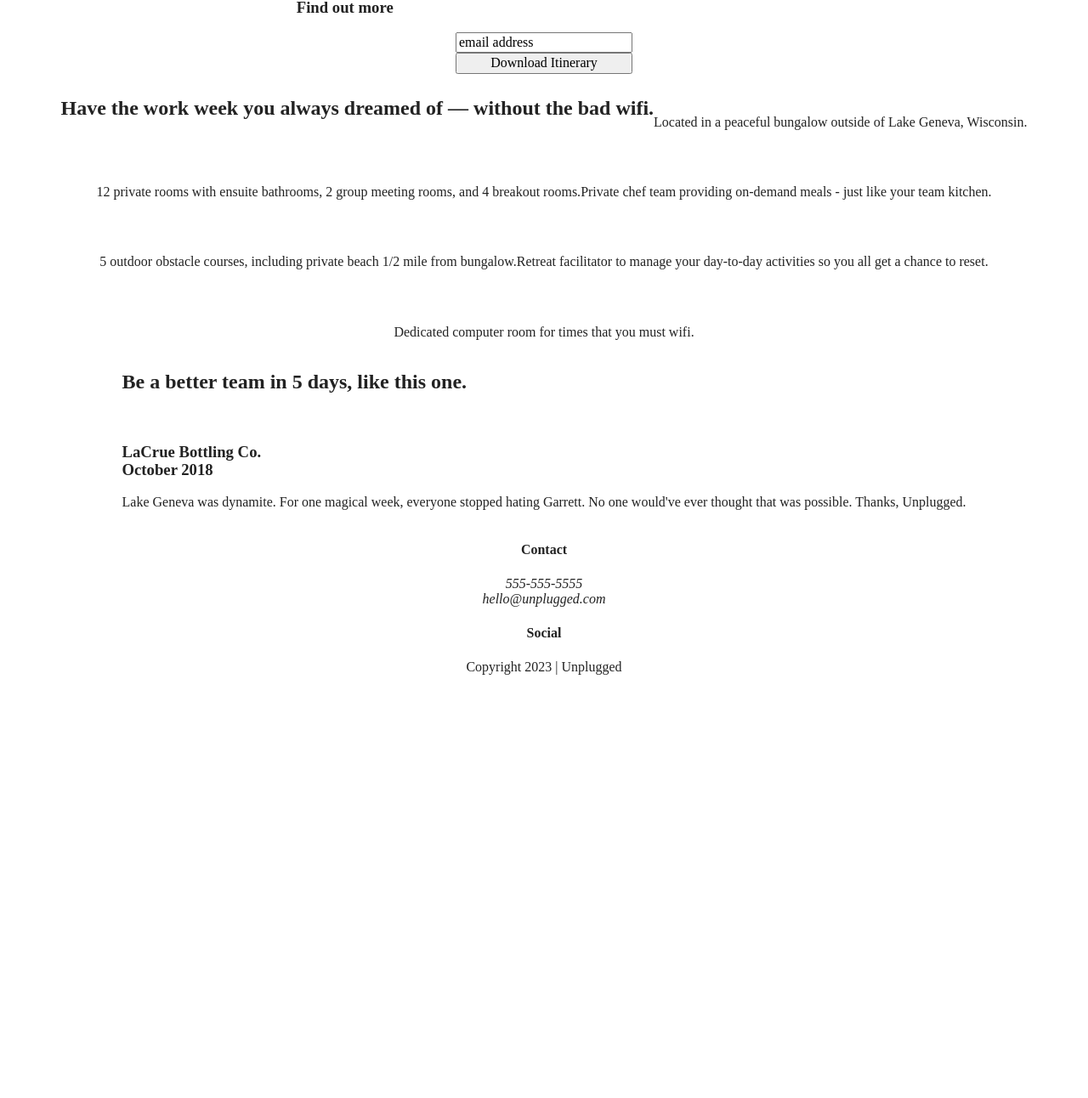
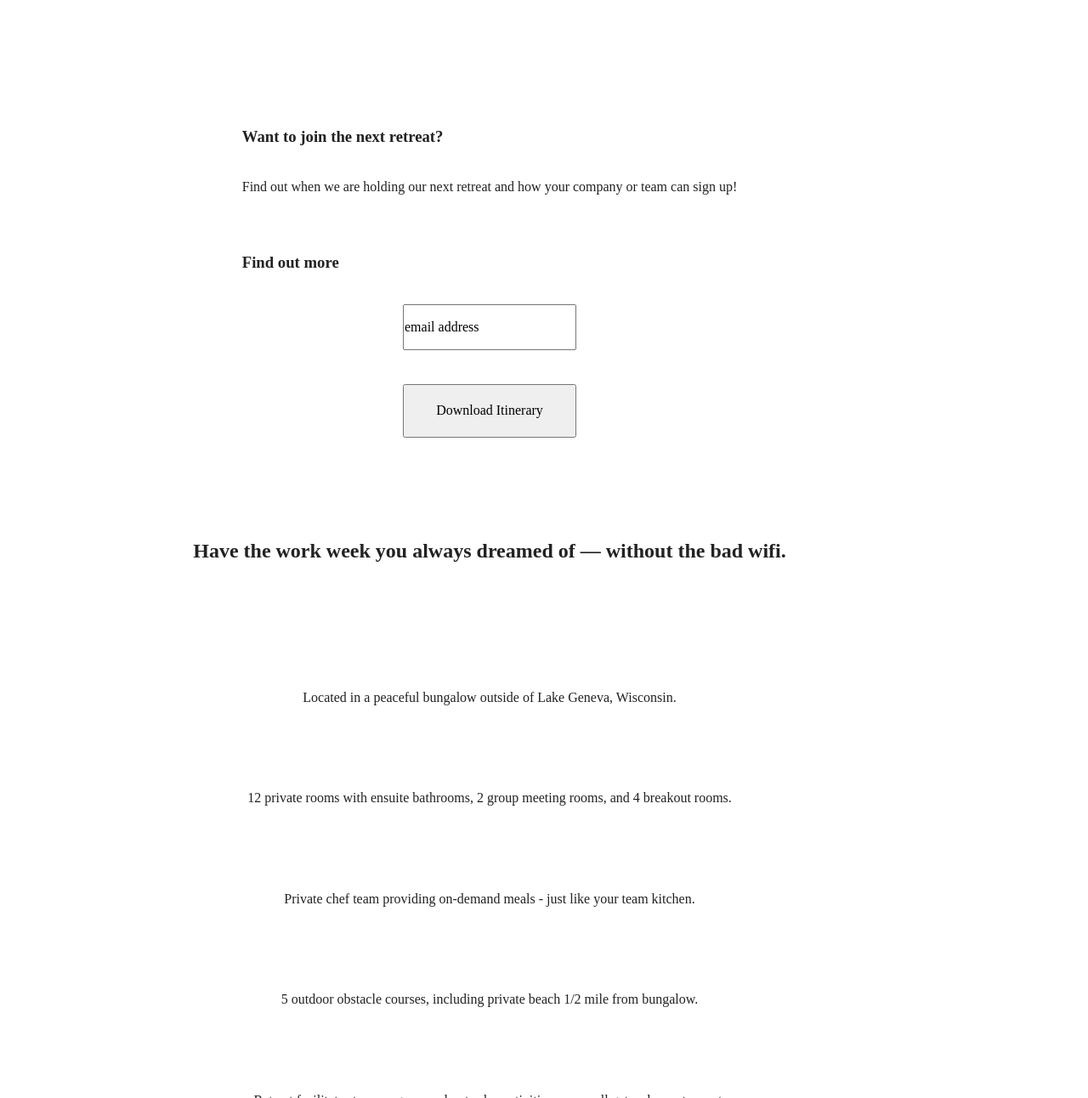
Before and after one commit to Matthias-Snell/unplugged-project, a website built with Parcel: page index.html in a window 1280 px wide. Shown: the part 248-1540 px from the top of the page at 85% size. Before the commit the page ends 1058 px from the top, so only its background shows below. Built offline with nearby package versions, Linux system fonts and the light colour scheme.

Commit message:
Updated widths & padding

```diff
--- a/css/main.css
+++ b/css/main.css
@@ -85,13 +85,18 @@ textarea {
 
 /* ==========================================================================
    Author's custom styles
-   ========================================================================== */
+========================================================================== */
+
+.content-wrapper {
+  width: 90%;
+}
 
 /* Base HEADER and FOOTER styles */
 
 header {
   display: flex;
   justify-content: center;
+  padding: 15px 0;
 }
 
 header .content-wrapper {
@@ -99,17 +104,32 @@ header .content-wrapper {
   justify-content: center;
   align-items: center;
   flex-flow: column nowrap;
+  margin: 0;
+}
+
+header nav {
+  display: flex;
+  justify-content: center;
+  width: 60%;
 }
 
 header nav ul {
   display: flex;
+  justify-content: center;
   list-style: none;
   flex-flow: row nowrap;
+  width: 50%;
 }
 
 header nav ul li {
   display: flex;
   justify-content: space-around;
+  padding: 0 30px;
+}
+
+.header-divider {
+  width: 100%;
+  padding: 10px 0 20px;
 }
 
 footer {
@@ -124,8 +144,29 @@ footer .content-wrapper {
   justify-content: center;
   align-items: center;
   flex-flow: row wrap;
+  width: 55%;
+  margin: 50px 0;
 }
 
+footer p {
+  margin: 0;
+}
+
+.contact h4 {
+  padding: 20px 0;
+}
+
+.social {
+  padding: 50px 0;
+}
+
+.social h4 {
+  padding: 20px 0;
+}
+
+.copyright {
+  padding: 20px 0;
+}
 
 /* Base MAIN styles */
 
@@ -146,10 +187,52 @@ main aside .content-wrapper {
 
 /* MAIN PAGE - specific styles */
 
+.hero-area {
+  padding: 50px 0;
+}
+
+.reach-out {
+  padding: 50px 0;
+}
+
+.form-description h3 {
+  padding: 20px 0;
+}
+
+.form-description p {
+  padding-bottom: 30px;
+}
+
 main .form {
   display: flex;
   justify-content: center;
   flex-flow: column nowrap;
+}
+
+.form-email {
+  padding: 1em 0;
+  margin-bottom: 20px;
+}
+
+.form-itinerary {
+  margin-top: 20px;
+  padding: 20px 0;
+}
+
+.features {
+  padding: 50px 0;
+}
+
+.features p {
+  margin: 0;
+}
+
+.features h2 {
+  padding-bottom: 60px;
+}
+
+.features article {
+  width: 65%;
 }
 
 main .features-items {
@@ -157,8 +240,60 @@ main .features-items {
   justify-content: center;
   text-align: center;
   flex-flow: column nowrap;
+  padding: 30px 0;
 }
 
+.features-icon {
+  padding-bottom: 40px;
+}
+
+.reviews {
+  padding: 50px 0;
+}
+
+.reviews h2 {
+  padding-bottom: 40px;
+}
+
+.reviews h3 {
+  width: 55%;
+  padding: 20px 0;
+}
+
+
+/* ABOUT PAGE - specific styles */
+
+.contact-content {
+  margin: 0;
+}
+
+.contact-section {
+  display: flex;
+  flex-flow: column wrap;
+  justify-content: flex-start;
+  text-align: left;
+  width: 90%;
+}
+
+.contact-section h4, address {
+  display: flex;
+  justify-content: flex-start;
+  text-align: left;
+}
+
+/* FAQ PAGE - specific styles */
+
+.banner {
+  padding: 50px 0 0 0;
+}
+
+.subheader {
+  padding-bottom: 40px;
+}
+
+.questions article {
+  padding-bottom: 50px;
+}
 
 
 /* ==========================================================================
--- a/index.html
+++ b/index.html
@@ -44,7 +44,7 @@
         <h1>Retreat from the desk, return refreshed.</h1>
       </div>
     </section>
-    <aside>
+    <aside class="reach-out">
       <div class="content-wrapper">
         <div class="form-description">
           <h3>Want to join the next retreat?</h3>
@@ -52,37 +52,37 @@
           <h3>Find out more</h3>
        </div>
         <div class="form">
-          <input type="text" name="name" value="email address">
-          <input type="button" value="Download Itinerary">
+          <input class="form-email" type="text" name="name" value="email address">
+          <input class="form-itinerary" type="button" value="Download Itinerary">
         </div>
       </div> <!-- end of content-wrapper div -->
-      </aside>
+    </aside>
     <section class="features">
       <div class="content-wrapper">
         <!-- Add your Features content here -->
         <h2>Have the work week you always dreamed of — without the bad wifi.</h2>
         <article class="features-items">
-          <p class=""></p>
+          <p class="features-icon"></p>
           <p class="features-item-description">Located in a peaceful bungalow outside of Lake Geneva, Wisconsin.</p>
         </article>
         <article class="features-items">
-          <p class=""></p>
+          <p class="features-icon"></p>
           <p class="features-item-description">12 private rooms with ensuite bathrooms, 2 group meeting rooms, and 4 breakout rooms.</p>
         </article>
         <article class="features-items">
-          <p class=""></p>
+          <p class="features-icon"></p>
           <p class="features-item-description">Private chef team providing on-demand meals - just like your team kitchen.</p>
         </article>
         <article class="features-items">
-          <p class=""></p>
+          <p class="features-icon"></p>
           <p class="features-item-description">5 outdoor obstacle courses, including private beach 1/2 mile from bungalow.</p>
         </article>
         <article class="features-items">
-          <p class=""></p>
+          <p class="features-icon"></p>
           <p class="features-item-description">Retreat facilitator to manage your day-to-day activities so you all get a chance to reset.</p>
         </article>
         <article class="features-items">
-          <p class=""></p>
+          <p class="features-icon"></p>
           <p class="features-item-description">Dedicated computer room for times that you must wifi.</p>
         </article>
       </div>
```
Also changed, not shown: about/index.html (+0 -2 lines).
